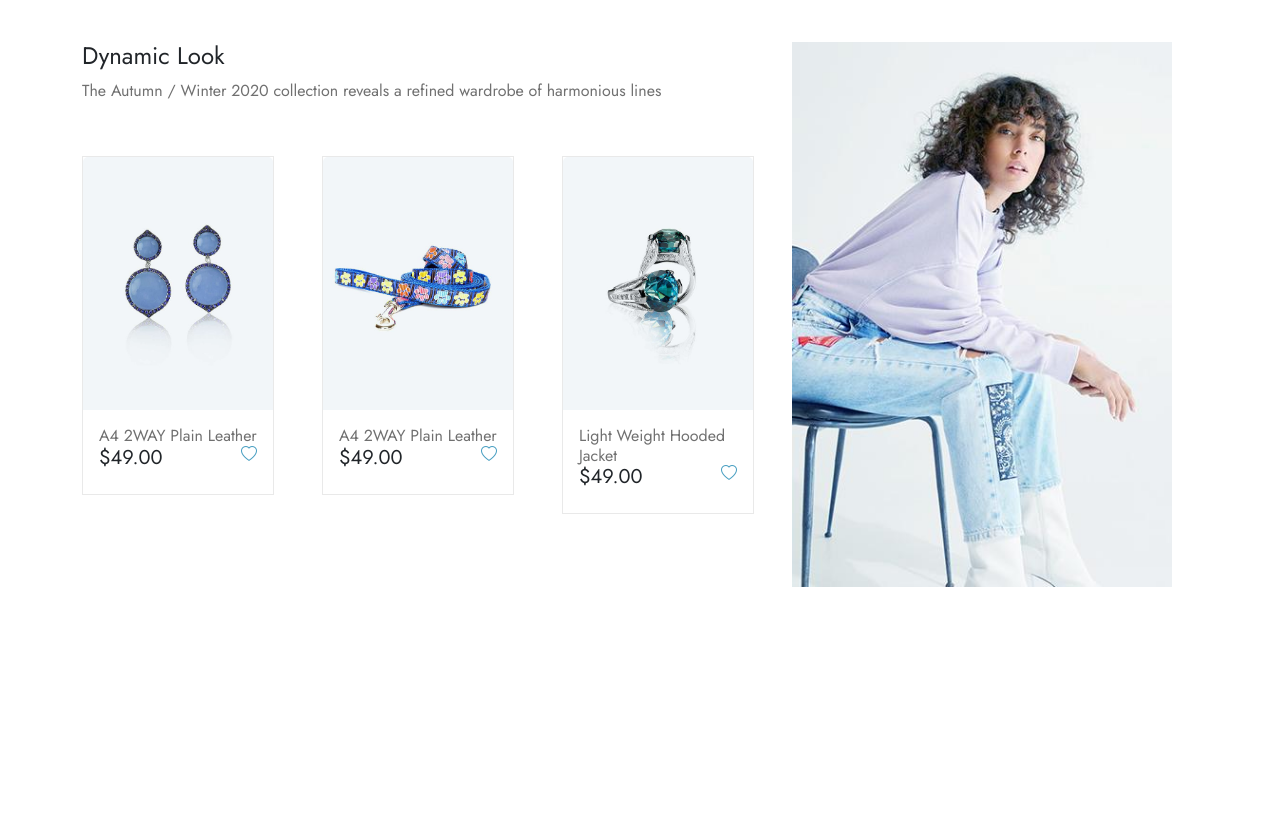
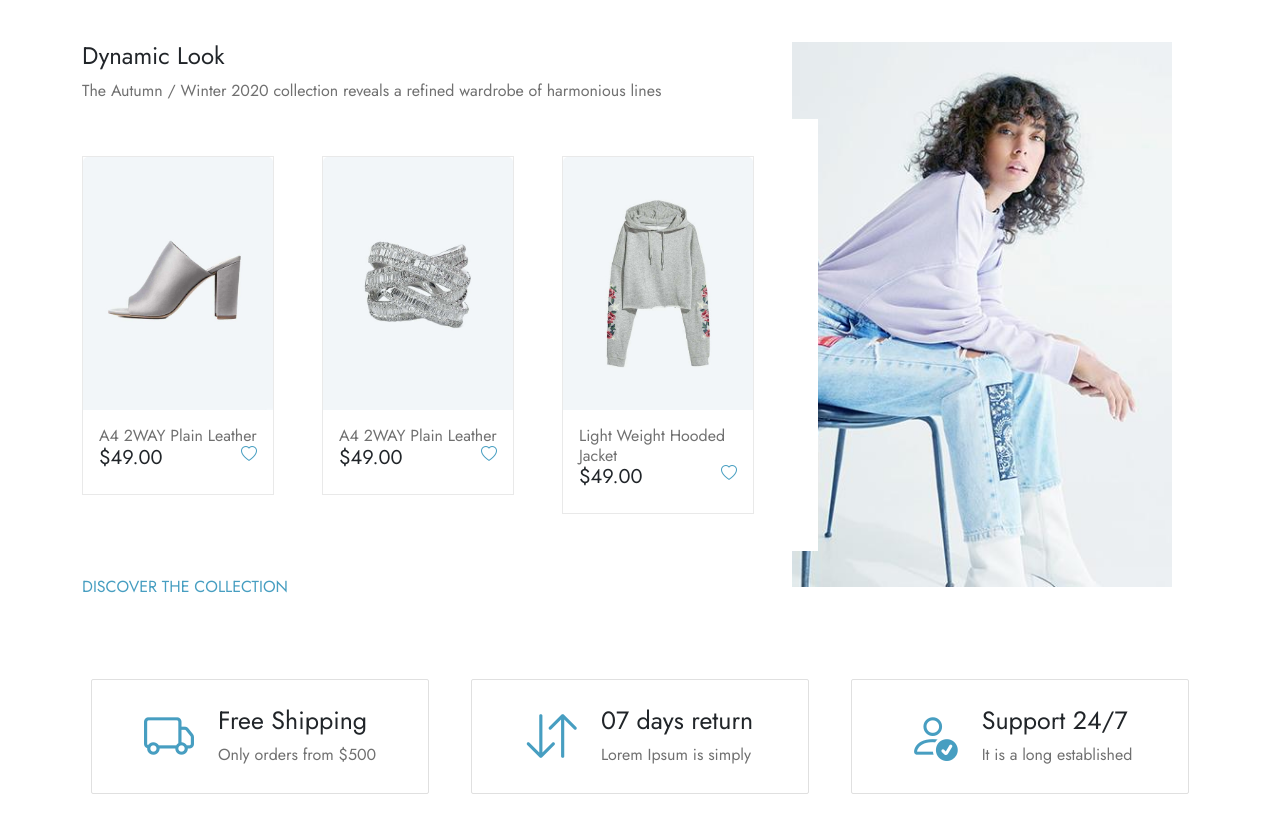
Before and after one commit to ravibundheliya/P1-E-commerce-Website, a plain HTML site: page index.html in a window 1280 px wide. Shown: the part 1722-2554 px from the top of the page. Before the commit the page ends 2309 px from the top, so only its background shows below. Drawn offline with nearby package versions, Linux system fonts and the light colour scheme.

Commit message:
new changes

```diff
--- a/css/style.css
+++ b/css/style.css
@@ -251,9 +251,6 @@ a {
   margin-top: 0px;
 }
 
-.cntup1 {
-  position: relative;
-}
 
 .cnt1 h4 {
   font-size: 40px;
@@ -264,8 +261,7 @@ a {
   right: 8%;
   border-top: 37px solid white;
   border-left: 37px solid white;
-  border-right
-  : 37px solid white;
+  border-right: 37px solid white;
   background-color: white;
 }
 
@@ -273,9 +269,6 @@ a {
   width: 15rem;
 }
 
-.cntimg {
-  position: relative;
-}
 
 .cntimg img {
   border: 1px solid rgba(211, 211, 211, 0.5);
@@ -295,20 +288,51 @@ a {
 .cnt-ttl-1 {
   font-size: 18px;
 }
+
 .cnt_in1 {
-  position: absolute;
   border-top: 37px solid white;
   border-bottom: 37px solid white;
   border-right: 37px solid white;
   background-color: white;
 }
-.cntup2{
+
+.cntup2 {
   z-index: -1;
   position: relative;
 }
-.cntup2 img{
+
+.cntup2 img {
   position: absolute;
   left: -10%;
+}
+
+.tst .tst-box i {
+  font-size: 50px;
+  color: #479ec1;
+  margin-right: 1.5rem;
+}
+
+.tst .tst-box .tst_inner{
+  width: 95%;
+  border: 1px solid rgba(211, 211, 211, 0.7);
+  border-radius: 2px;
+  padding: 10px 20px;
+  margin: auto;
+  justify-content: center;
+  align-items: center;
+}
+
+.tst_in{
+  padding-top: 5%;
+}
+
+.tst_in h1 {
+  font-size: 25px;
+}
+
+.tst_in p {
+  font-size: 16px;
+  color: #707070;
 }
 
 @media (min-width: 1200px) and (max-width: 1400px) {
@@ -395,6 +419,20 @@ a {
   .card-title-css {
     font-size: 15px !important;
   }
+
+
+
+  .tst .tst-box i {
+    font-size: 40px;
+  }
+
+  .tst_in h1 {
+    font-size: 16px;
+  }
+
+  .tst_in p {
+    font-size: 10px;
+  }
 }
 
 @media (min-width: 576px) and (max-width: 768px) {
@@ -418,6 +456,12 @@ a {
 
   .carousel-caption {
     top: 10%;
+  }
+}
+
+@media (max-width: 768px) {
+  .tst .tst-box .tst_inner{
+    width: 100%;
   }
 }
 
--- a/index.html
+++ b/index.html
@@ -52,6 +52,7 @@
             </div>
         </div>
     </section>
+
     <!--Main Header-->
     <section class="hero" style="position: sticky; z-index: 999; width: 100%; background-color: white; top: 0;">
         <nav class="navbar navbar-expand-lg bg-body-tertiary">
@@ -176,6 +177,7 @@
             </div>
         </nav>
     </section>
+
     <!--Slider-->
     <section class="sld">
         <div id="carouselExampleCaptions" class="carousel slide">
@@ -234,6 +236,7 @@
             </button>
         </div>
     </section>
+
     <!--New Arrival Part-->
     <section class="mt-5">
         <div class="container">
@@ -247,6 +250,7 @@
                     <a class="ms-5" id="clk3" onclick="switchTab(2)">Shoes</a>
                     <a class="ms-5" id="clk4" onclick="switchTab(3)">Bags</a>
                 </div>
+
                 <!-- Make Parts of Sliders -->
                 <div class="sliders">
 
@@ -1266,6 +1270,7 @@
                     <div class="cnt-ttl-1 mt-2">$ 199.00</div>
                 </div>
             </div>
+
         </div>
     </section>
 
@@ -1278,13 +1283,14 @@
                 <div class="col-8">
                     <div class="cntchange">
                         <h4>Dynamic Look</h4>
-                        <p style="color: #707070;">The Autumn / Winter 2020 collection reveals a refined wardrobe of harmonious lines</p>
+                        <p style="color: #707070;">The Autumn / Winter 2020 collection reveals a refined wardrobe of
+                            harmonious lines</p>
                         <div class="d-flex cnt_in1">
                             <div class="me-5">
                                 <a href="#">
                                     <div class="card cardcss">
                                         <div class="card-bx">
-                                            <img src="img/asset 39.jpeg" class="card-img-top" alt="...">
+                                            <img src="img/asset 42.jpeg" class="card-img-top" alt="...">
                                         </div>
                                         <div class="card-body">
                                             <a href="#" class="card-text card-text-css h6">A4 2WAY Plain Leather</a><br>
@@ -1312,7 +1318,7 @@
                                 <a href="#">
                                     <div class="card cardcss">
                                         <div class="card-bx">
-                                            <img src="img/asset 40.jpeg" class="card-img-top" alt="...">
+                                            <img src="img/asset 43.jpeg" class="card-img-top" alt="...">
                                         </div>
                                         <div class="card-body">
                                             <a href="#" class="card-text card-text-css h6">A4 2WAY Plain Leather</a><br>
@@ -1340,7 +1346,7 @@
                                 <a href="#">
                                     <div class="card cardcss">
                                         <div class="card-bx">
-                                            <img src="img/asset 41.jpeg" class="card-img-top" alt="...">
+                                            <img src="img/asset 44.jpeg" class="card-img-top" alt="...">
                                         </div>
                                         <div class="card-body">
                                             <a href="#" class="card-text card-text-css h6">Light Weight Hooded
@@ -1371,30 +1377,34 @@
                 <div class="col-4 cntup2 d-flex">
                     <img src="img/asset 66.jpeg" alt="" width="100%">
                 </div>
+                <div class="mt-4">
+                    <a href="#" style="color: #479ec1;">DISCOVER THE COLLECTION</a>
+                </div>
             </div>
             <!--0px to 576px Display Part-->
             <div class="row d-flex d-md-none threepart">
                 <div class="col-12 cnt1">
                     <h4>Dynamic Look</h4>
-                    <p style="color: #707070;">The Autumn / Winter 2020 collection reveals a refined wardrobe of harmonious lines</p>
+                    <p style="color: #707070;">The Autumn / Winter 2020 collection reveals a refined wardrobe of
+                        harmonious lines</p>
                 </div>
                 <div class="col-6">
                     <div class="cntimg">
-                        <img src="img/asset 39.jpeg" class="cntimg1" alt="" width="100%">
+                        <img src="img/asset 42.jpeg" class="cntimg1" alt="" width="100%">
                         <div class="cnt-txt-1"><i class="bi bi-basket text-white bsk"></i></div>
                     </div>
                     <div class="cnt-ttl-1 mt-2">$ 199.00</div>
                 </div>
                 <div class="col-6">
                     <div class="cntimg">
-                        <img src="img/asset 40.jpeg" class="cntimg1" alt="" width="100%">
+                        <img src="img/asset 43.jpeg" class="cntimg1" alt="" width="100%">
                         <div class="cnt-txt-1"><i class="bi bi-basket text-white bsk"></i></div>
                     </div>
                     <div class="cnt-ttl-1 mt-2">$ 199.00</div>
                 </div>
                 <div class="col-6 mt-4">
                     <div class="cntimg">
-                        <img src="img/asset 41.jpeg" class="cntimg1" alt="" width="100%">
+                        <img src="img/asset 44.jpeg" class="cntimg1" alt="" width="100%">
                         <div class="cnt-txt-1"><i class="bi bi-basket text-white bsk"></i></div>
                     </div>
                     <div class="cnt-ttl-1 mt-2">$ 199.00</div>
@@ -1403,7 +1413,47 @@
         </div>
     </section>
 
-
+    <section style="margin-top: 5rem;">
+        <div class="container">
+            <div class="row tst">
+                <div class="col-12 col-md-4 tst-box">
+                    <div class="d-flex tst_inner">
+                        <i class="bi bi-truck"></i>
+                        <div class="tst_in">
+                            <h1>Free Shipping</h1>
+                            <p>Only orders from $500</p>
+                        </div>
+                    </div>
+                </div>
+                <div class="col-12 col-md-4 mt-3 mt-md-0 tst-box d-flex">
+                    <div class="d-flex tst_inner">
+                        <i class="bi bi-arrow-down-up"></i>
+                        <div class="tst_in">
+                            <h1>07 days return</h1>
+                            <p>Lorem Ipsum is simply</p>
+                        </div>
+                    </div>
+                </div>
+                <div class="col-12 col-md-4 mt-3 mt-md-0 tst-box d-flex">
+                    <div class="d-flex tst_inner">
+                        <i class="bi bi-person-check"></i>
+                        <div class="tst_in">
+                            <h1>Support 24/7</h1>
+                            <p>It is a long established</p>
+                        </div>
+                    </div>
+                </div>
+            </div>
+        </div>
+    </section>
+    <br>
+    <br>
+    <br>
+    <br>
+    <br>
+    <br>
+    <br>
+    <br>
     <script src="js/bootstrap.bundle.min.js"></script>
     <script src="js/jquery-3.6.4.min.js"></script>
     <script src="js/owl.carousel.min.js"></script>
```
